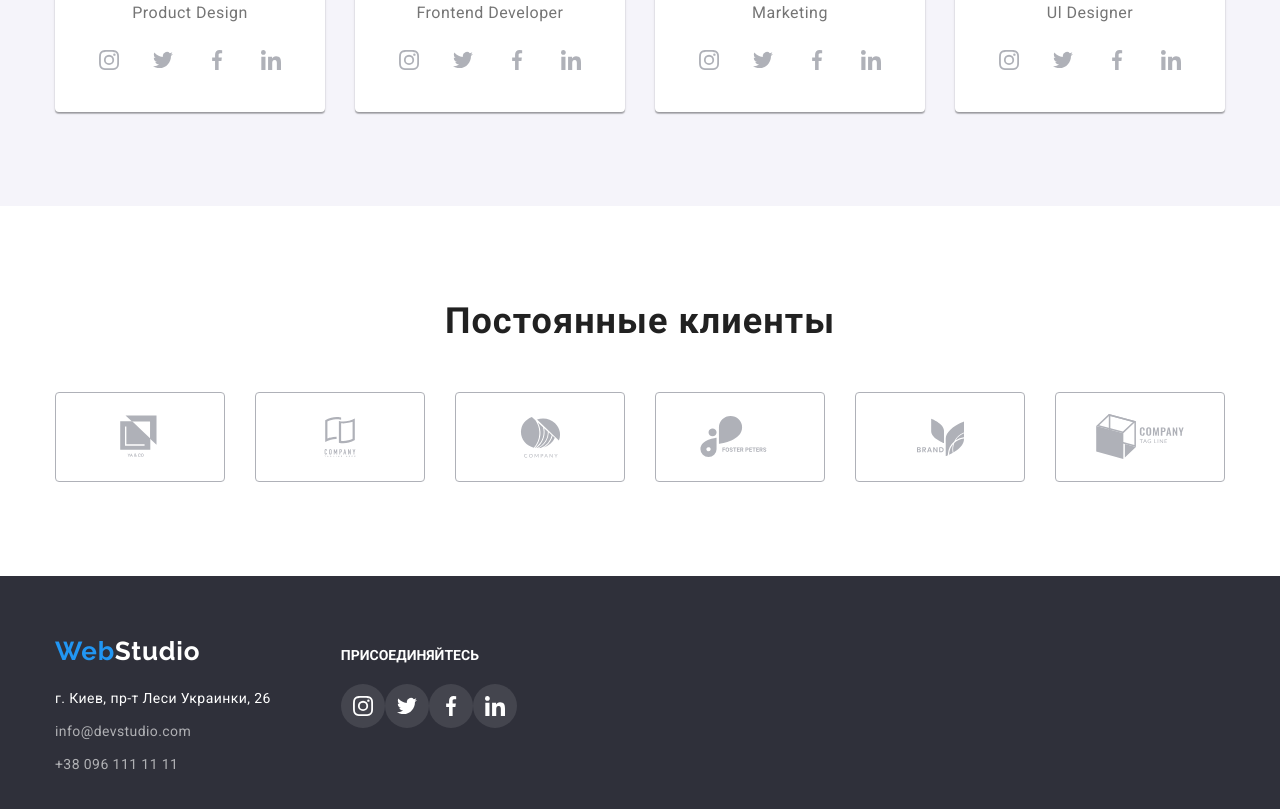
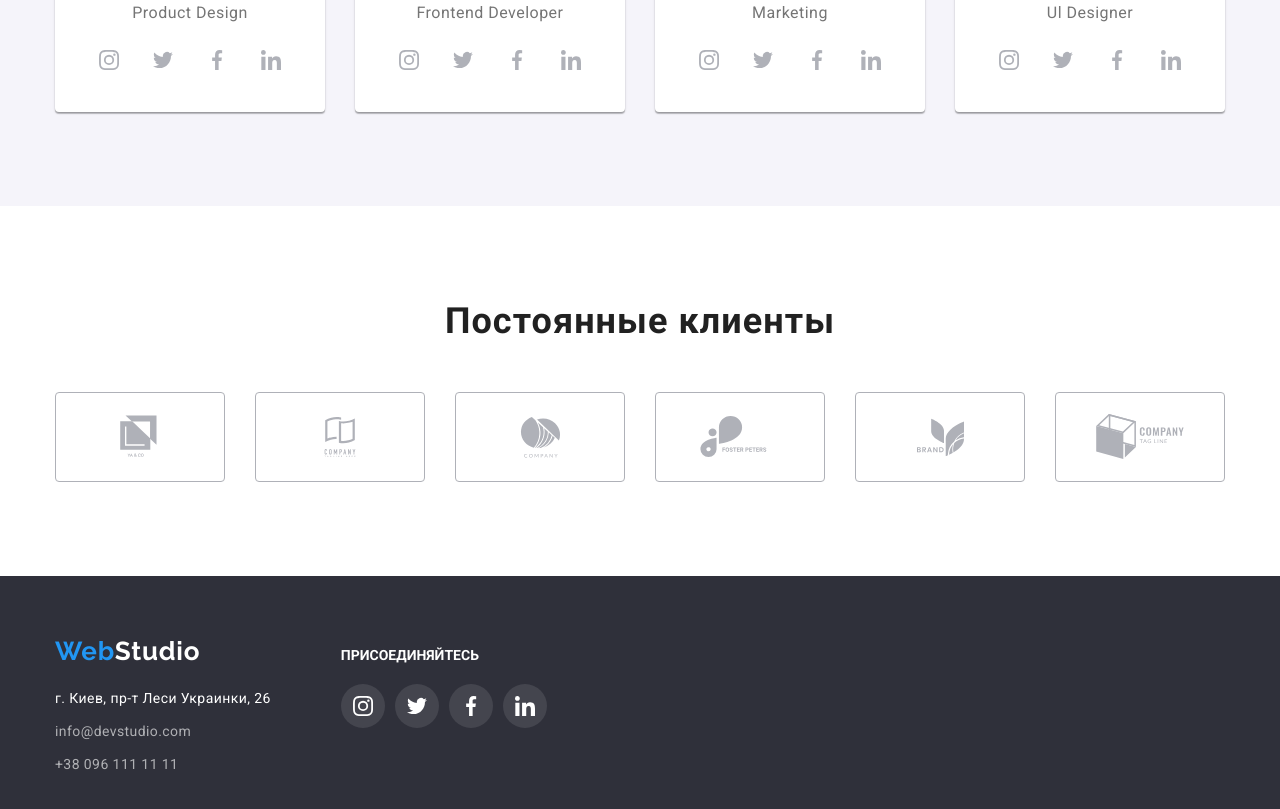
Before and after one commit to Lora-IEV/goit-markup-hw-04, a plain HTML site: page index.html in a window 1280 px wide. Shown: the part 2110-2919 px from the top of the page. Drawn offline with nearby package versions, Linux system fonts and the light colour scheme.

Commit message:
a little fix in footer, hw4 passed successfully

```diff
--- a/css/styles.css
+++ b/css/styles.css
@@ -684,6 +684,10 @@ footer {
   line-height: 1.14;
   text-transform: uppercase;
 }
+
+.join .item + .item {
+  margin-left: 10px;
+}
 /*== All Projects ==*/
 
 .all-progects {
```
